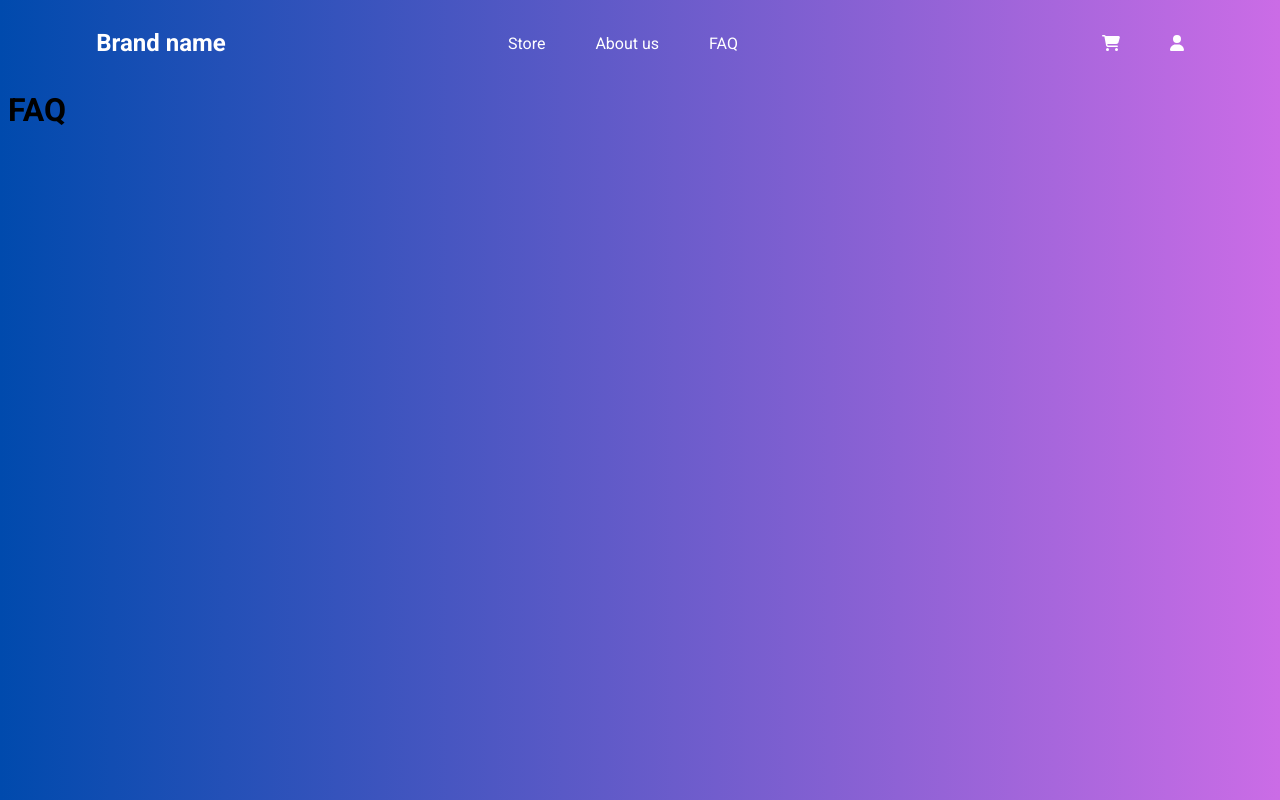
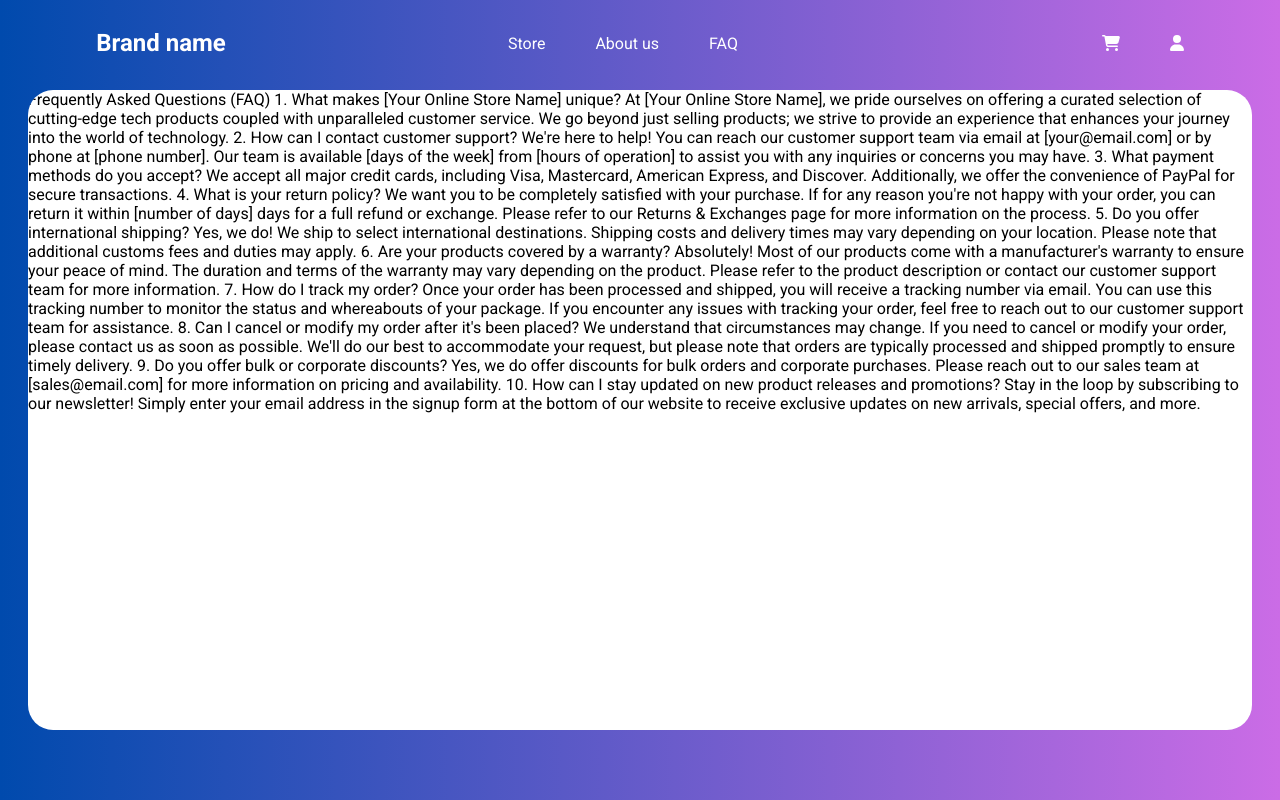
Before and after one commit to VictoriyaK19/online-store, a Vue app: page /faq in a window 1280 px wide. Built offline with nearby package versions, Linux system fonts and the light colour scheme.

Commit message:
added backgrounds

```diff
--- a/src/pages/AboutUs.vue
+++ b/src/pages/AboutUs.vue
@@ -1,3 +1,30 @@
 <template>
-    <h1>About us</h1>
+  <div class="background">
+    <div>
+      <p>
+        "Welcome to [Your Online Store Name], Where Tech Meets Innovation At
+        [Your Online Store Name], we're not just about selling products; we're
+        about crafting experiences. Our passion for technology and innovation
+        drives everything we do. We believe that technology should be more than
+        just functional - it should be seamlessly integrated into your life,
+        enhancing it in ways you never thought possible. Our online store is
+        more than just a place to shop; it's a gateway to a world of
+        possibilities. From cutting-edge gadgets to revolutionary smart home
+        solutions, we curate a selection of products that embody the latest
+        trends and advancements in technology. But we're more than just a
+        retailer. We're a community of tech enthusiasts, always eager to share
+        our knowledge and expertise. Whether you're a seasoned tech aficionado
+        or a curious beginner, you'll find resources and support to help you
+        navigate the ever-evolving world of technology. At [Your Online Store
+        Name], customer satisfaction is not just a goal; it's a standard we
+        strive to exceed every day. Our dedicated team is committed to providing
+        you with personalized service and support, ensuring that your shopping
+        experience is nothing short of exceptional. So come join us on this
+        journey into the future of technology. Whether you're upgrading your
+        devices, outfitting your smart home, or simply exploring the latest
+        innovations, [Your Online Store Name] is your destination for all things
+        tech. Experience the future today at [Your Online Store Name]."
+      </p>
+    </div>
+  </div>
 </template>
--- a/src/pages/FAQuestions.vue
+++ b/src/pages/FAQuestions.vue
@@ -1,3 +1,43 @@
 <template>
-    <h1>FAQ</h1>
+  <div class="background">
+    Frequently Asked Questions (FAQ) 1. What makes [Your Online Store Name]
+    unique? At [Your Online Store Name], we pride ourselves on offering a
+    curated selection of cutting-edge tech products coupled with unparalleled
+    customer service. We go beyond just selling products; we strive to provide
+    an experience that enhances your journey into the world of technology. 2.
+    How can I contact customer support? We're here to help! You can reach our
+    customer support team via email at [your@email.com] or by phone at [phone
+    number]. Our team is available [days of the week] from [hours of operation]
+    to assist you with any inquiries or concerns you may have. 3. What payment
+    methods do you accept? We accept all major credit cards, including Visa,
+    Mastercard, American Express, and Discover. Additionally, we offer the
+    convenience of PayPal for secure transactions. 4. What is your return
+    policy? We want you to be completely satisfied with your purchase. If for
+    any reason you're not happy with your order, you can return it within
+    [number of days] days for a full refund or exchange. Please refer to our
+    Returns & Exchanges page for more information on the process. 5. Do you
+    offer international shipping? Yes, we do! We ship to select international
+    destinations. Shipping costs and delivery times may vary depending on your
+    location. Please note that additional customs fees and duties may apply. 6.
+    Are your products covered by a warranty? Absolutely! Most of our products
+    come with a manufacturer's warranty to ensure your peace of mind. The
+    duration and terms of the warranty may vary depending on the product. Please
+    refer to the product description or contact our customer support team for
+    more information. 7. How do I track my order? Once your order has been
+    processed and shipped, you will receive a tracking number via email. You can
+    use this tracking number to monitor the status and whereabouts of your
+    package. If you encounter any issues with tracking your order, feel free to
+    reach out to our customer support team for assistance. 8. Can I cancel or
+    modify my order after it's been placed? We understand that circumstances may
+    change. If you need to cancel or modify your order, please contact us as
+    soon as possible. We'll do our best to accommodate your request, but please
+    note that orders are typically processed and shipped promptly to ensure
+    timely delivery. 9. Do you offer bulk or corporate discounts? Yes, we do
+    offer discounts for bulk orders and corporate purchases. Please reach out to
+    our sales team at [sales@email.com] for more information on pricing and
+    availability. 10. How can I stay updated on new product releases and
+    promotions? Stay in the loop by subscribing to our newsletter! Simply enter
+    your email address in the signup form at the bottom of our website to
+    receive exclusive updates on new arrivals, special offers, and more.
+  </div>
 </template>
--- a/src/pages/TheStore.vue
+++ b/src/pages/TheStore.vue
@@ -1,3 +1,20 @@
 <template>
-    <h1>Store</h1>
+    <div class="background">
+    <div>
+        <img src="" alt="">
+        <p>{{ products.productName }}</p>
+    </div>
+</div>
 </template>
+
+<script>
+export default {
+    data() {
+        return {
+            products:{
+                productName: 'Laptop'
+            }
+        }
+    }
+}
+</script>
```
